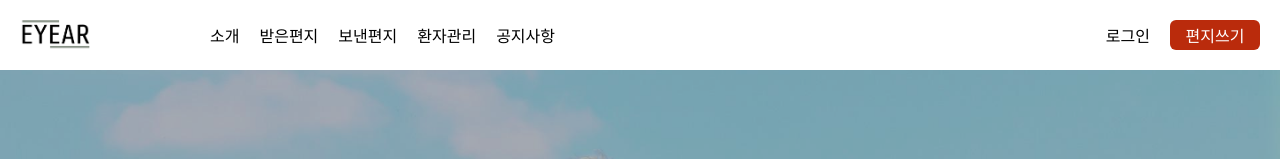
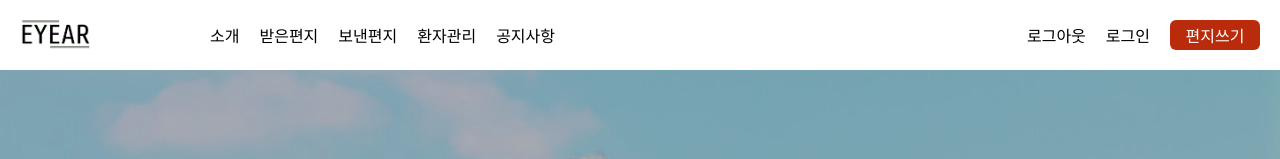
Before and after one commit to eyear22/eyear_frontend, a React (Create React App) app: page / in a window 1280 px wide. Shown: the top 159 px of the page. Built offline with nearby package versions, Linux system fonts and the light colour scheme.

Commit message:
[CHORE] 로그아웃 로그인 버튼

```diff
--- a/src/api/auth.js
+++ b/src/api/auth.js
@@ -28,6 +28,7 @@ export const logout = async (dispatch) => {
     const res = await publicRequest.get('/logout');
     dispatch(logoutSuccess(res.data));
   } catch (err) {
+    console.log(err);
     dispatch(logoutFailure());
   }
 };
--- a/src/components/home/Header.js
+++ b/src/components/home/Header.js
@@ -31,8 +31,16 @@ const Header = () => {
   };
 
   // 로그인/로그아웃 버튼
-  const LoginLogoutClick = () => {
-    user ? logout(dispatch) : navigate('/login');
+  // const LoginLogoutClick = () => {
+  //   user ? logout(dispatch) : navigate('/login');
+  // };
+
+  const LoginClick = () => {
+    navigate('/login');
+  };
+
+  const LogoutClick = () => {
+    logout(dispatch);
   };
 
   return (
@@ -48,7 +56,9 @@ const Header = () => {
         </Center>
       </Wrap>
       <Right toggle={toggle}>
-        <AuthText onClick={() => LoginLogoutClick()}>{user ? '로그아웃' : '로그인'}</AuthText>
+        <AuthText onClick={() => LogoutClick()}>로그아웃</AuthText>
+        <AuthText onClick={() => LoginClick()}>로그인</AuthText>
+        {/* <AuthText onClick={() => LoginLogoutClick()}>{user ? '로그아웃' : '로그인'}</AuthText> */}
         <Button onClick={useGoPost()}>편지쓰기</Button>
       </Right>
       <Hamburger onClick={() => setToggle(!toggle)}>
```
